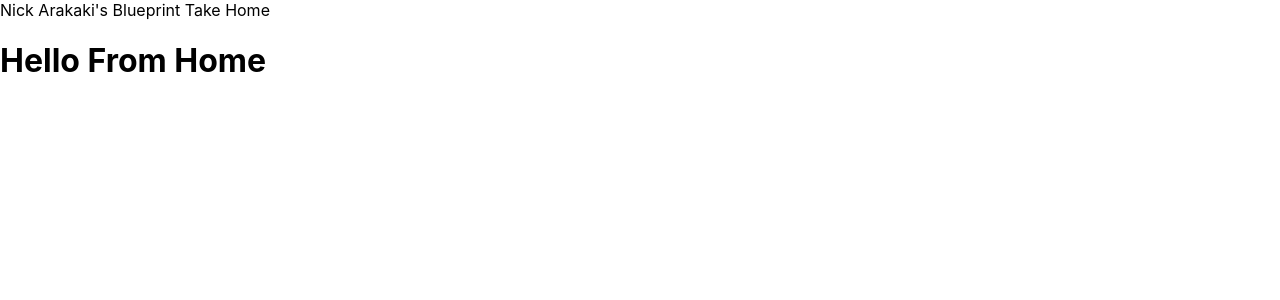
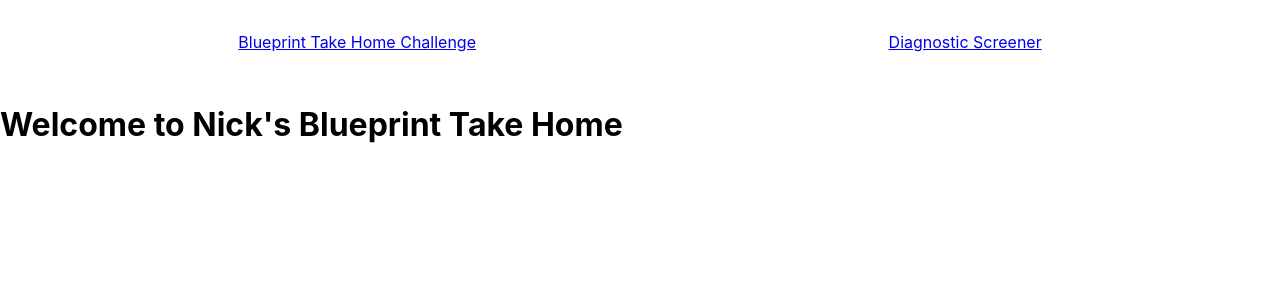
Before and after one commit to NickArakaki/nick-arakaki-blueprint-take-home, a React (Create React App) app in the folder client/: page / in a window 1280 px wide. Shown: the top 300 px of the page. Built offline with nearby package versions, Linux system fonts and the light colour scheme.

Commit message:
add routes for MVP

```diff
--- a/client/src/App.js
+++ b/client/src/App.js
@@ -1,16 +1,19 @@
 import "./App.css";
 import { Routes, Route } from "react-router-dom";
-import Header from "./components/Header";
+import Navigation from "./components/Navigation";
 import Footer from "./components/Footer";
-import DiagnosticScreener from "./components/DiagnosticScreener";
+import Home from "./pages/Home";
+import DiagnosticScreener from "./pages/DiagnosticScreener";
+import NotFound from "./pages/NotFound";
 
 function App() {
   return (
     <>
-      <Header />
+      <Navigation />
       <Routes>
-        <Route path="/" element={<h1>Hello From Home</h1>} />
+        <Route path="/" element={<Home />} />
         <Route path="/diagnostic-screener" element={<DiagnosticScreener />} />
+        <Route path="*" element={<NotFound />} />
       </Routes>
       <Footer />
     </>
--- a/client/src/components/Header/Header.css
+++ /dev/null
@@ -1 +0,0 @@
-/* TODO: Styling for Header */
--- a/client/src/components/Header/index.js
+++ /dev/null
@@ -1,5 +0,0 @@
-import "./Header.css";
-
-export default function Header() {
-  return <header>Nick Arakaki's Blueprint Take Home</header>;
-}
--- /dev/null
+++ b/client/src/components/Navigation/Navigation.css
@@ -0,0 +1,7 @@
+nav {
+    display: flex;
+    flex-direction: row;
+    justify-content: space-around;
+    align-items: center;
+    padding: 2rem;
+}
--- /dev/null
+++ b/client/src/components/Navigation/index.js
@@ -0,0 +1,16 @@
+import { NavLink } from "react-router-dom";
+
+import "./Navigation.css";
+
+export default function Navigation() {
+  return (
+    <nav>
+      <div>
+        <NavLink to="/">Blueprint Take Home Challenge</NavLink>
+      </div>
+      <div>
+        <NavLink to="/diagnostic-screener">Diagnostic Screener</NavLink>
+      </div>
+    </nav>
+  );
+}
--- /dev/null
+++ b/client/src/pages/DiagnosticScreener.js
@@ -0,0 +1,3 @@
+export default function DiagnosticScreener() {
+  return <h1>Hello From Diagnostic Screener</h1>;
+}
--- /dev/null
+++ b/client/src/pages/Home.js
@@ -0,0 +1,7 @@
+export default function Home() {
+  return (
+    <>
+      <h1>Welcome to Nick's Blueprint Take Home</h1>
+    </>
+  );
+}
--- /dev/null
+++ b/client/src/pages/NotFound.js
@@ -0,0 +1,3 @@
+export default function NotFound() {
+  return <div>404 Not FOund</div>;
+}
```
